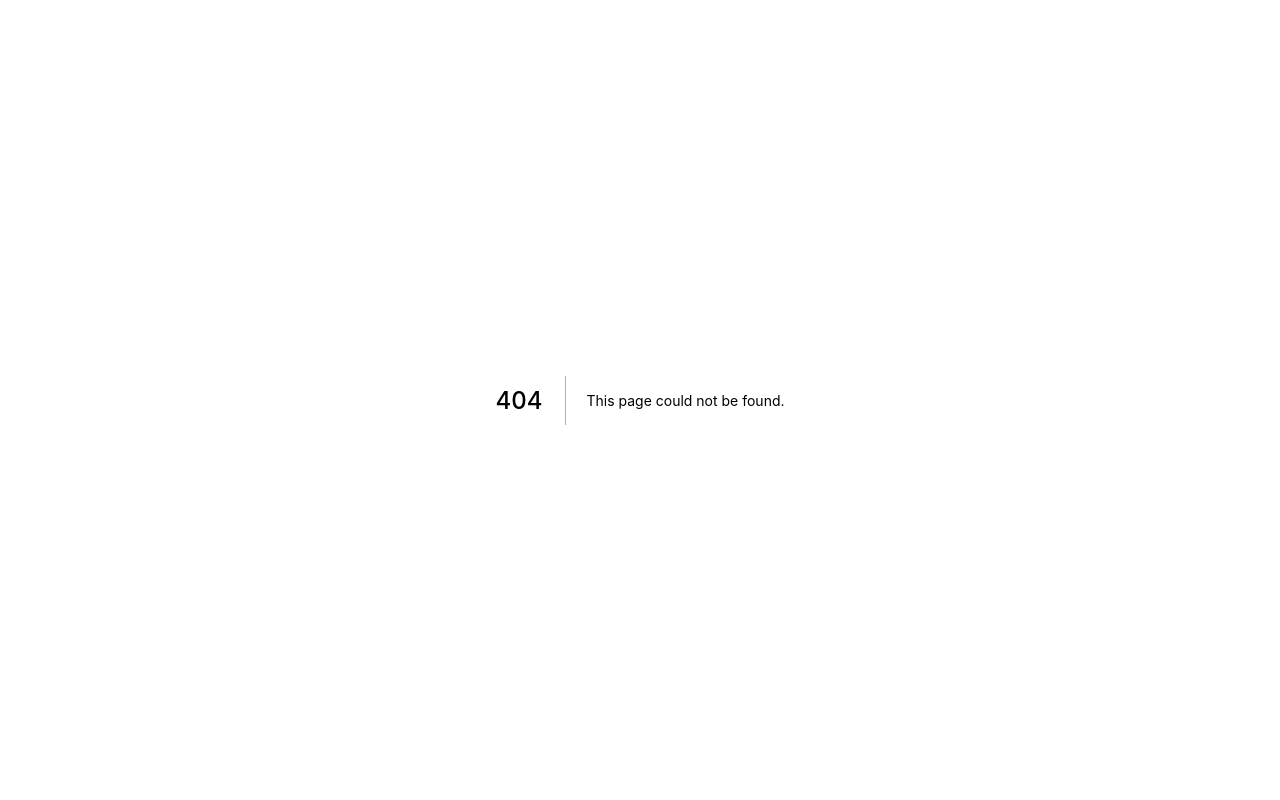
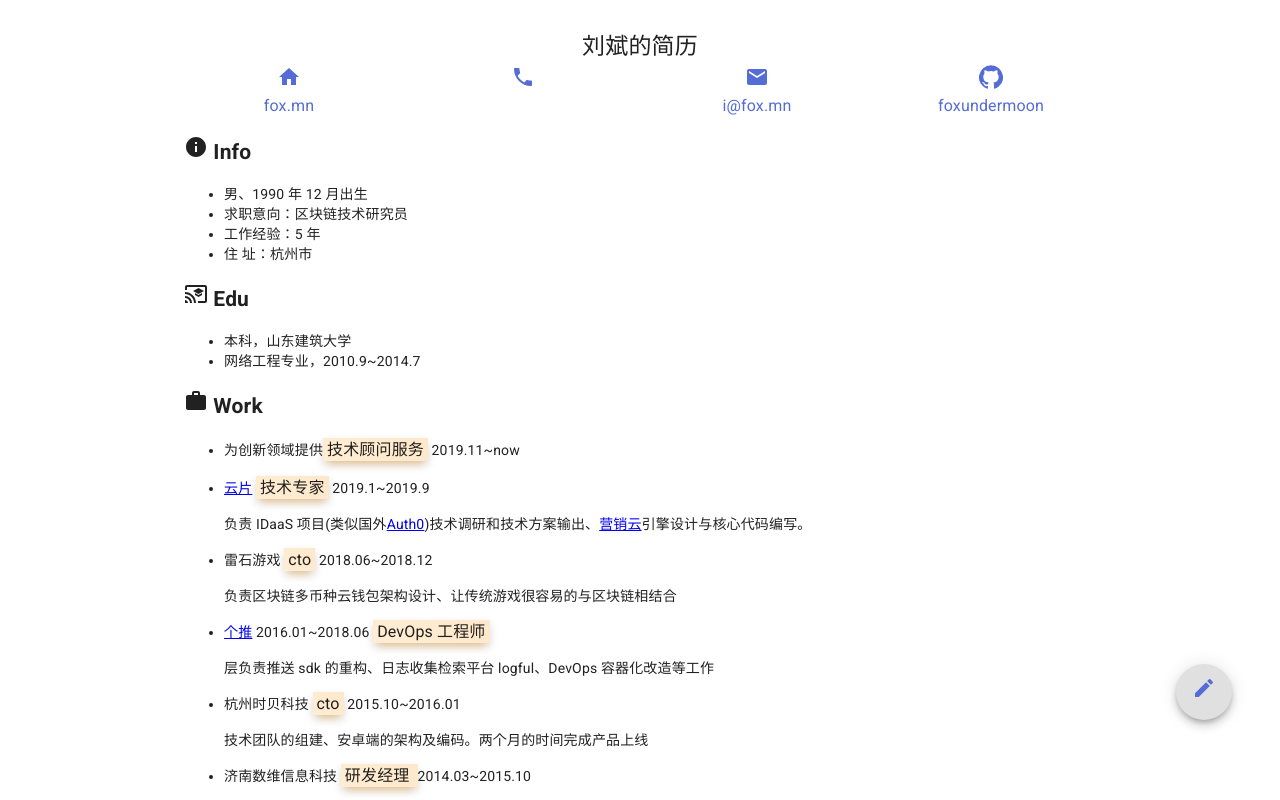
Before and after one commit to foxundermoon/fox.mn, a Next.js app: page /br in a window 1280 px wide. Before the commit this address had no page. Shown: the top 800 px of the page. Built offline with nearby package versions, Linux system fonts and the light colour scheme.

Commit message:
add edit menu :release

```diff
--- /dev/null
+++ b/components/resume/EditMe.tsx
@@ -0,0 +1,30 @@
+import EditIcon from '@material-ui/icons/Edit'
+import { Tooltip, IconButton, Link ,Fab, Theme} from '@material-ui/core'
+import {makeStyles , createStyles} from '@material-ui/core/styles'
+const useStyles = makeStyles((theme: Theme) =>
+  createStyles({
+    fab:{
+      position: 'fixed',
+      bottom: theme.spacing(10),
+      right: theme.spacing(6),
+    }
+  }),
+);
+
+export default () => {
+
+  const classes = useStyles()
+  return (
+    <Tooltip title="edit me @GitHub">
+      <Fab className={classes.fab} >
+      <Link
+        target="_blank"
+        href={`https://github.com/foxundermoon/fox.mn/edit/master/pages/br.mdx`}
+      >
+        <EditIcon />
+      </Link>
+
+      </Fab>
+    </Tooltip>
+  )
+}
--- a/pages/r.mdx
+++ b/pages/br.mdx
@@ -12,7 +12,7 @@ import EventIcon from '@material-ui/icons/Event'
 import BuildIcon from '@material-ui/icons/Build'
 import FolderIcon from '@material-ui/icons/Folder'
 import { T, R } from '../components/Tag'
-
+import Edit from '../components/resume/EditMe'
 export const meta = {
   title: 'blocchain resume',
 }
@@ -131,3 +131,6 @@ export default withResume(meta)
 - 骑行
 - 冥想
 - 瑜伽
+
+
+<Edit />
```
